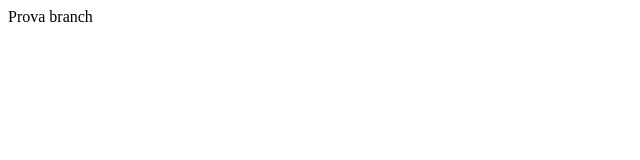
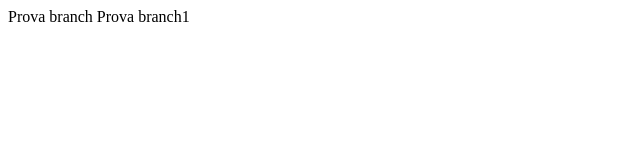
Before and after one commit to martinazoratti97/git-test-album, a plain HTML site: page prova.html in a window 1280 px wide. Shown: the whole page, without its empty margins (0-640 px from the left). Drawn offline with Linux system fonts and the light colour scheme.

Commit message:
Aggiunta seconda riga

```diff
--- a/prova.html
+++ b/prova.html
@@ -1,3 +1,4 @@
 <html>
 Prova branch
+Prova branch1
 </html>
```
